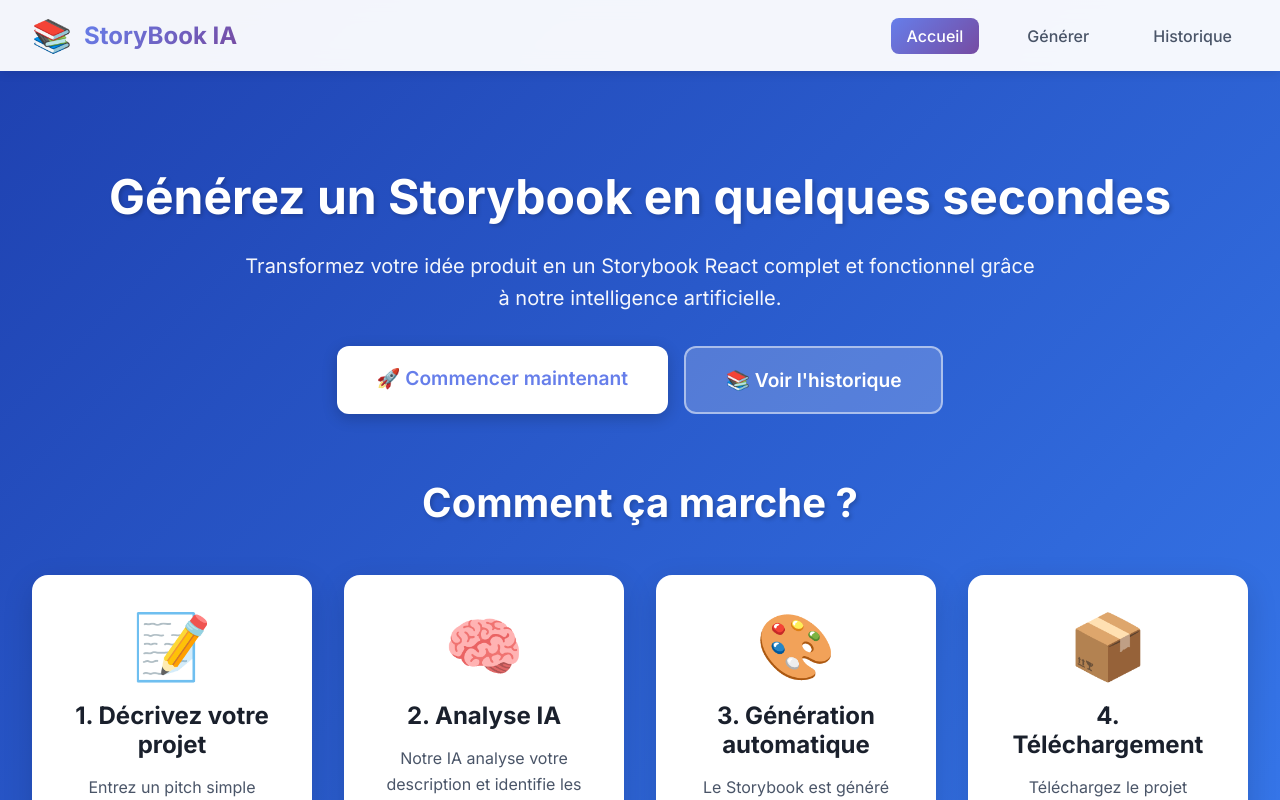
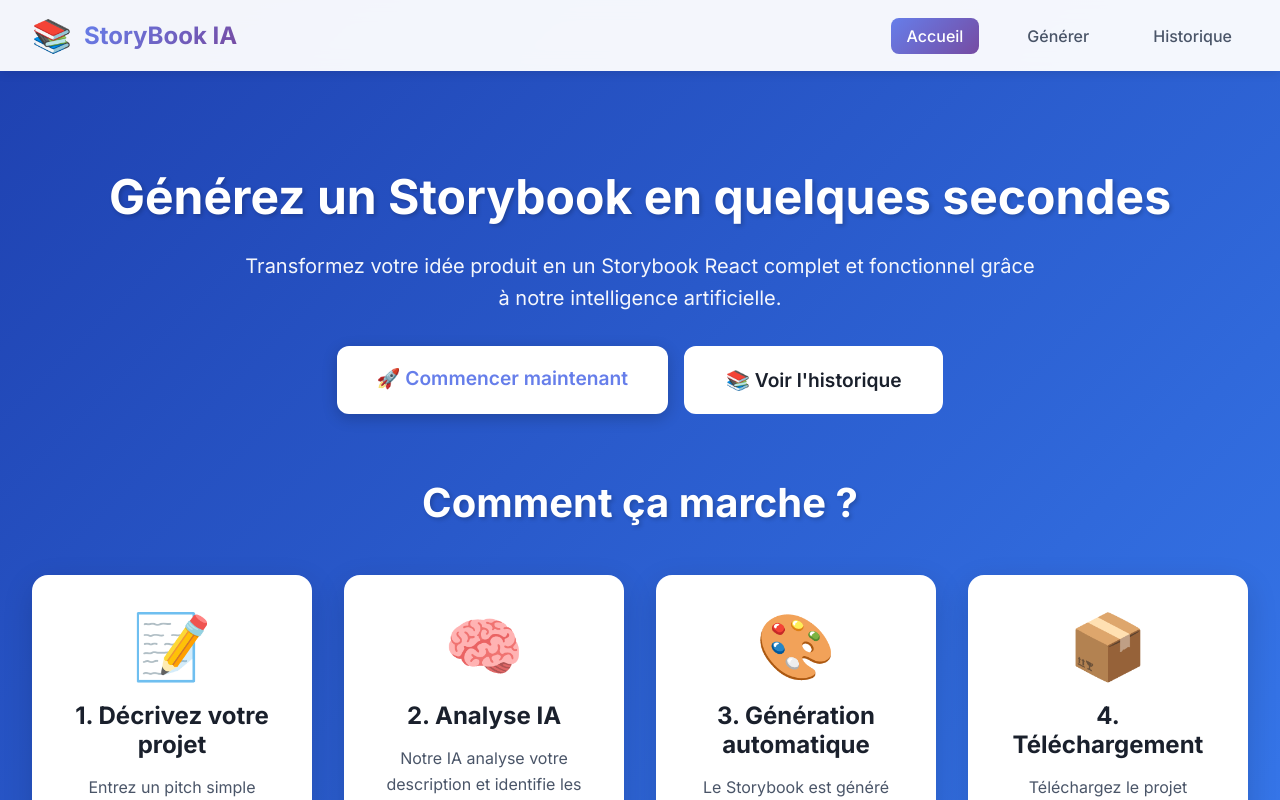
Before and after one commit to gvinsot/StoryBookIA, a React (Vite) app in the folder frontend/: page / in a window 1280 px wide. Shown: the top 800 px of the page. Built offline with nearby package versions, Linux system fonts and the light colour scheme.

Commit message:
fix(a11y): améliorer contraste bouton "Voir le Storybook" - WCAG AA compliant (by Developer A)

```diff
--- a/frontend/src/pages/Home.css
+++ b/frontend/src/pages/Home.css
@@ -65,13 +65,13 @@
 }
 
 .btn-secondary {
-  background: rgba(255, 255, 255, 0.2);
-  color: white;
-  border: 2px solid rgba(255, 255, 255, 0.5);
+  background: white;
+  color: #1a202c;
+  border: 2px solid white;
 }
 
 .btn-secondary:hover {
-  background: rgba(255, 255, 255, 0.3);
+  background: #f7fafc;
   transform: translateY(-2px);
 }
 
```
Also changed, not shown: 4 other files (tests, documents, lock files or other folders).
